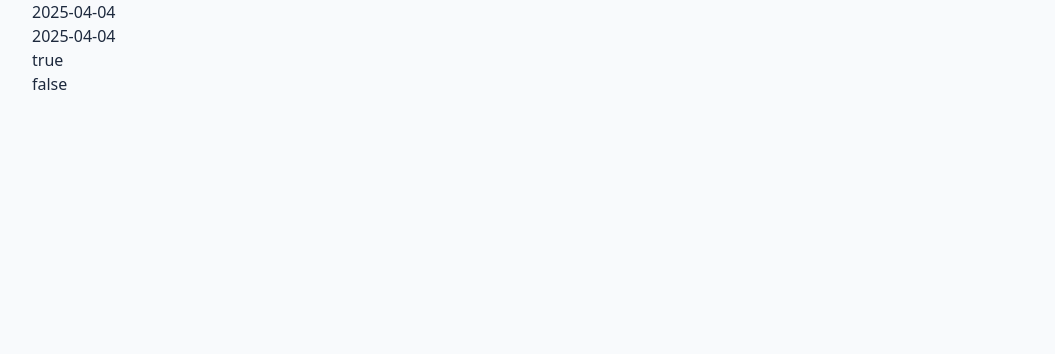
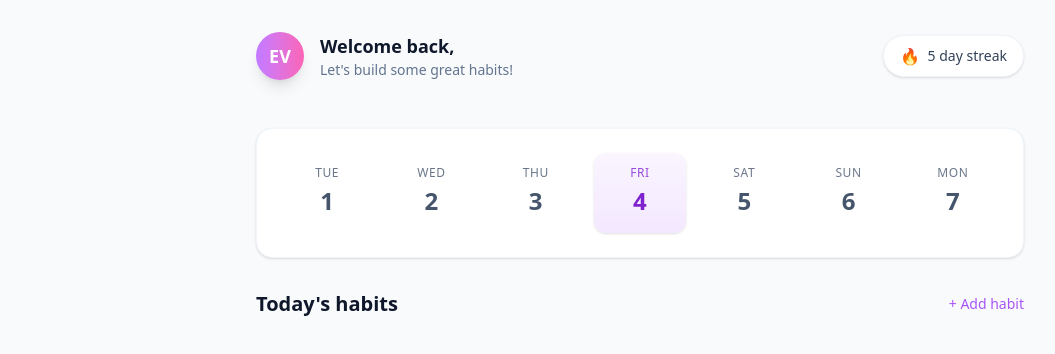
Before and after one commit to EveSatke/habits-app, a Vue app: page /day/2025-04-04 in a window 1280 px wide. Shown: the top 354 px of the page, without its empty margins (0-1055 px from the left). Built offline with nearby package versions, Linux system fonts and the light colour scheme.

Commit message:
Add habit implementation

```diff
--- /dev/null
+++ b/src/components/habits/HabitForm.vue
@@ -0,0 +1,60 @@
+<script setup>
+import { ref } from 'vue';
+import { useHabitsStore } from '@/stores/habits';
+import Button from '@/components/ui/Button.vue';
+import { useRouter, useRoute } from 'vue-router';
+
+const router = useRouter();
+const route = useRoute();
+const habitName = ref('');
+const habitStore = useHabitsStore();
+const errors = ref({});
+
+function handleSubmit() {
+  try {
+    if (habitName.value.trim().length < 3) {
+      errors.value.name = 'Habit name must be at least 3 characters long';
+      return;
+    }
+    const date = route.query.date;
+    if (!date) {
+      errors.value.submit = 'No date provided';
+      return;
+    }
+    habitStore.addHabit(habitName.value, date);
+    router.push(`/day/${date}`);
+  } catch (error) {
+    errors.value.submit = 'Failed to create habit. Please try again.';
+    console.error('Failed to create habit: ', error);
+  }
+}
+</script>
+
+<template>
+  <form class="space-y-4" @submit.prevent="handleSubmit">
+    <button
+      class="text-sm text-primary-500 hover:text-primary-600 font-medium cursor-pointer"
+      @click.prevent="router.back"
+    >
+      &larr; Back
+    </button>
+    <div class="space-y-2">
+      <label for="habit-name" class="block text-sm font-medium text-slate-700"
+        >Habit name</label
+      >
+      <input
+        type="text"
+        id="habit-name"
+        v-model="habitName"
+        class="w-full px-3 py-2 border border-slate-300 rounded-md shadow-sm focus:outline-none focus:ring-primary-500 focus:border-primary-500"
+        required
+        minlength="3"
+      />
+      <p v-if="errors.name" class="text-red-500 text-sm">{{ errors.name }}</p>
+      <div v-if="errors.submit" class="text-red-500 text-sm">
+        {{ errors.submit }}
+      </div>
+    </div>
+    <Button type="submit" :disabled="!habitName.trim()">Save</Button>
+  </form>
+</template>
--- /dev/null
+++ b/src/components/header/ProfilePicture.vue
@@ -0,0 +1,13 @@
+<template>
+  <div class="flex items-center gap-4">
+    <div
+      class="w-12 h-12 rounded-full bg-gradient-to-r from-purple-400 to-pink-400 flex items-center justify-center text-white shadow-lg"
+    >
+      <span class="text-lg font-semibold">EV</span>
+    </div>
+    <div>
+      <h1 class="text-lg font-semibold text-slate-900">Welcome back,</h1>
+      <p class="text-sm text-slate-500">Let's build some great habits!</p>
+    </div>
+  </div>
+</template>
--- a/src/components/ui/Button.vue
+++ b/src/components/ui/Button.vue
@@ -0,0 +1,23 @@
+<script setup>
+defineProps({
+  type: {
+    type: String,
+    default: 'button',
+    validator: value => ['button', 'submit', 'reset'].includes(value),
+  },
+  disabled: {
+    type: Boolean,
+    default: false,
+  },
+});
+</script>
+
+<template>
+  <button
+    :type="type"
+    :disabled="disabled"
+    class="px-4 py-2 rounded-lg bg-primary-500 text-white font-medium hover:bg-primary-600 disabled:opacity-50 transition-colors hover:cursor-pointer"
+  >
+    <slot />
+  </button>
+</template>
--- a/src/router/index.js
+++ b/src/router/index.js
@@ -18,7 +18,7 @@ const router = createRouter({
       },
     },
     {
-      path: '/add-habit',
+      path: '/habits/new',
       name: 'add habit',
       component: () => import('../views/AddHabitView.vue'),
     },
--- a/src/stores/habits.js
+++ b/src/stores/habits.js
@@ -15,12 +15,13 @@ export const useHabitsStore = defineStore('habitsStore', {
     },
   },
   actions: {
-    addHabit(name) {
+    addHabit(name, date) {
       const habit = {
         id: Date.now().toString(),
-        name,
-        created_at: format(new Date().toISOString.split('T')[0]),
+        name: name.trim(),
+        created_at: date,
       };
+      console.log('Adding habit:', habit);
       this.habits.push(habit);
       this.saveToLocalStorage();
     },
--- a/src/views/AddHabitView.vue
+++ b/src/views/AddHabitView.vue
@@ -1,15 +1,12 @@
+<script setup>
+import HabitForm from '@/components/habits/HabitForm.vue';
+</script>
+
 <template>
-  <div class="about">
-    <h1>This is an add habit</h1>
-  </div>
+  <main class="max-w-3xl mx-auto space-y-8 py-8">
+    <header>
+      <h1 class="text-2xl font-semibold text-slate-900">Create New Habit</h1>
+    </header>
+    <HabitForm />
+  </main>
 </template>
-
-<style>
-@media (width >= 1024px) {
-  .about {
-    min-height: 100vh;
-    display: flex;
-    align-items: center;
-  }
-}
-</style>
--- a/src/views/HomeView.vue
+++ b/src/views/HomeView.vue
@@ -1,31 +1,59 @@
 <script setup>
-import { ref, computed } from 'vue';
-import { useRoute } from 'vue-router';
-import { format } from 'date-fns';
-import { useHabitsStore } from '@/stores/habits';
+import { watch } from 'vue';
+import { useRoute, useRouter } from 'vue-router';
+import { useDateStore } from '@/stores/date';
+import { onMounted } from 'vue';
+import WeekNavigator from '@/components/WeekNavigator.vue';
+import ProfilePicture from '@/components/header/ProfilePicture.vue';
+const dateStore = useDateStore();
+const route = useRoute();
+const router = useRouter();
 
-const route = useRoute();
-const currentDate = ref(route.params.date);
-const formattedDate = computed(() => format(currentDate.value, 'yyyy-MM-dd'));
-const formattedToday = format(new Date(), 'yyyy-MM-dd');
+onMounted(() => {
+  dateStore.setDateFromRouter(route.params.date);
+});
 
-function isToday() {
-  return formattedToday === formattedDate.value;
-}
+watch(
+  () => route.params.date,
+  newDate => {
+    dateStore.setDateFromRouter(newDate);
+  }
+);
 
-function isPastDate() {
-  return (
-    new Date(formattedDate.value).toISOString().split('T')[0] <
-    new Date().toISOString().split('T')[0]
-  );
+function handAddHabitClick() {
+  router.push('/add-habit');
 }
 </script>
 
 <template>
-  <main>
-    <div>{{ formattedDate }}</div>
-    <div>{{ formattedToday }}</div>
-    <div>{{ isToday() }}</div>
-    <div>{{ isPastDate() }}</div>
+  <main class="max-w-3xl mx-auto space-y-8 py-8">
+    <header class="flex items-center justify-between mb-12">
+      <ProfilePicture />
+      <!-- Streak indicator -->
+      <div
+        class="flex items-center gap-2 px-4 py-2 bg-white rounded-full shadow-sm border border-slate-100"
+      >
+        <span class="text-orange-500">🔥</span>
+        <span class="text-sm font-medium text-slate-700">5 day streak</span>
+      </div>
+    </header>
+
+    <WeekNavigator />
+
+    <section class="space-y-6">
+      <div class="flex items-center justify-between">
+        <h2 class="text-xl font-semibold text-slate-900">
+          <span v-if="dateStore.isToday">Today's habits</span>
+          <span v-else>Habits for {{ dateStore.formattedDate }}</span>
+        </h2>
+        <router-link
+          :to="`/habits/new?date=${route.params.date}`"
+          class="text-sm text-primary-500 hover:text-primary-600 font-medium"
+        >
+          + Add habit
+        </router-link>
+      </div>
+      <!-- Habits list will go here -->
+    </section>
   </main>
 </template>
```
Also changed, not shown: src/components/WeekNavigator.vue (renamed from src/components/navigation/WeekNavigator.vue), src/components/habits/AddHabitForm.vue (deleted), src/components/navigation/DateDisplay.vue (deleted).
